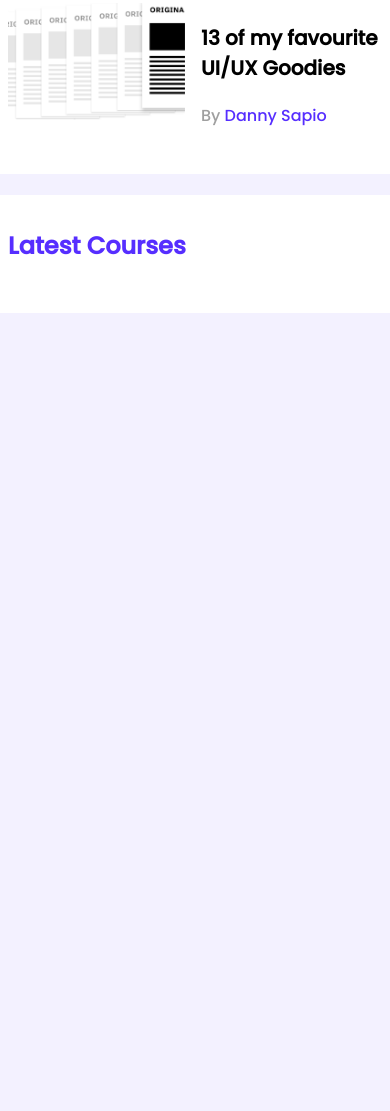
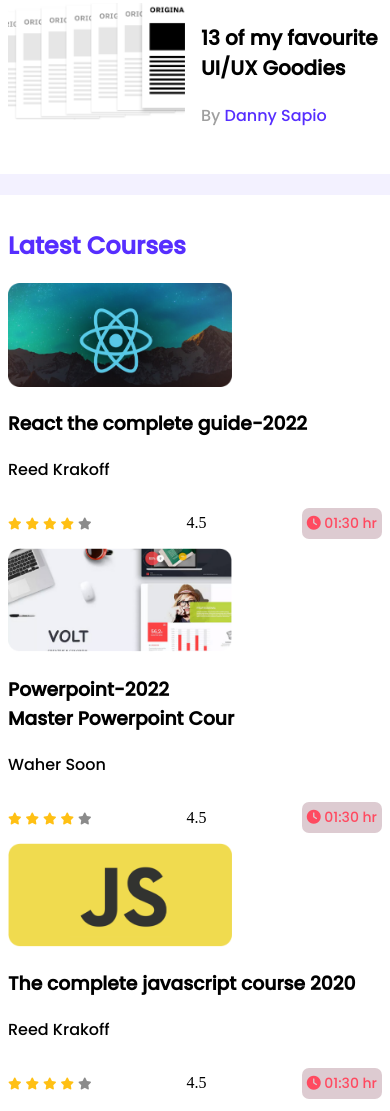
Before and after one commit to tonny009/leader-board-css3, a plain HTML site: page index.html in a window 390 px wide. Shown: the part 1473-2584 px from the top of the page. Before the commit the page ends 1794 px from the top, so only its background shows below. Drawn offline with Linux system fonts and the light colour scheme.

Commit message:
modified

```diff
--- a/styles/style.css
+++ b/styles/style.css
@@ -166,12 +166,9 @@
     }
 
     .player,
-    .blog {
+    .blog,
+    .course {
         flex-direction: column;
-    }
-
-    .courses {
-        display: none;
     }
 }
 
```
Also changed, not shown: index.html (+0 -3 lines).
